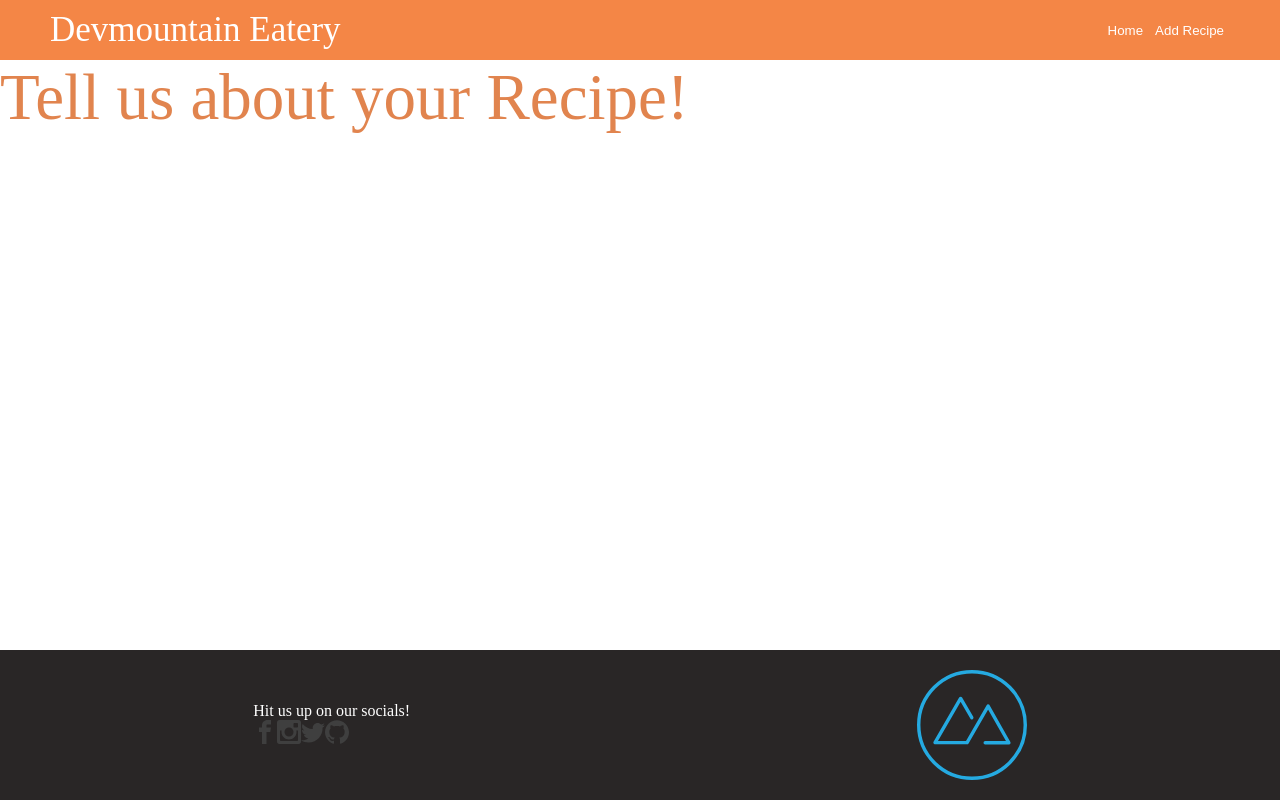
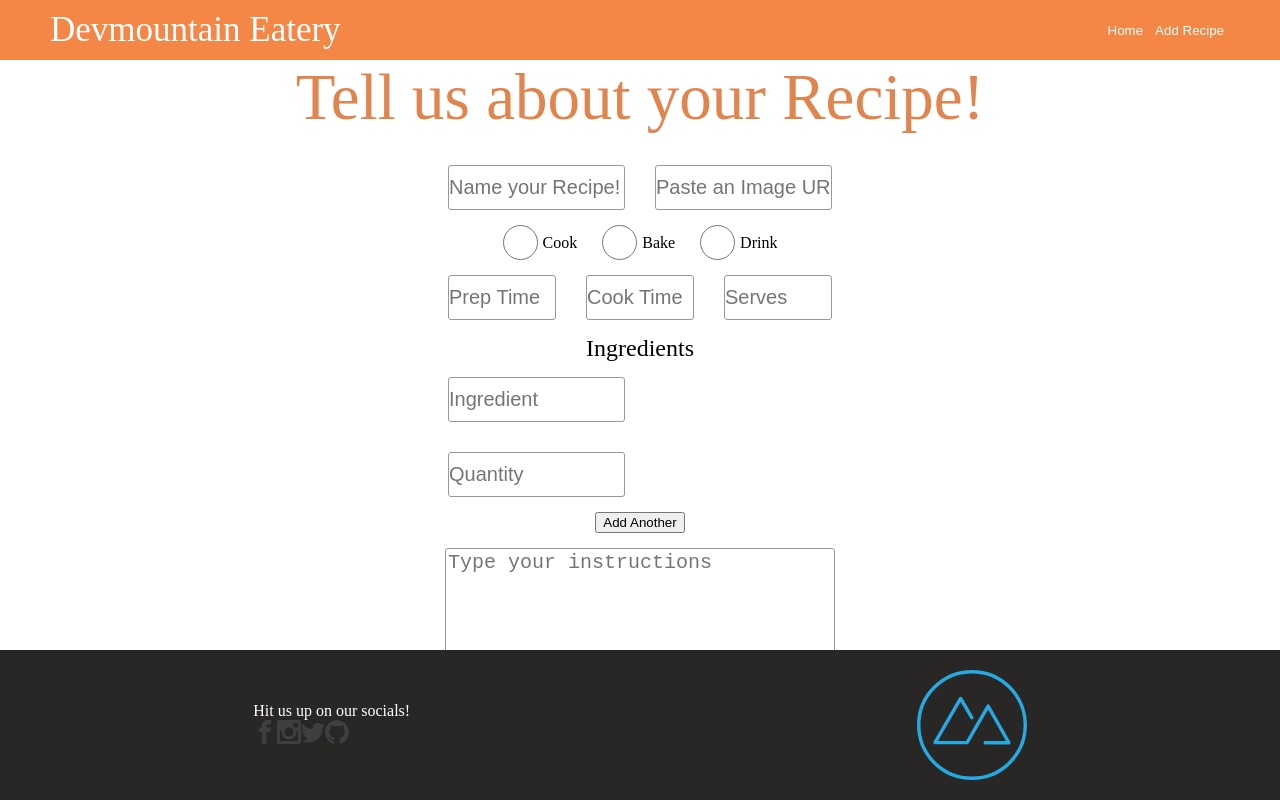
Before and after one commit to chaltu11hassan/project-3-recipe-app, a React (Create React App) app: page /newRecipe in a window 1280 px wide. Built offline with nearby package versions, Linux system fonts and the light colour scheme.

Commit message:
recpie card and form updated

```diff
--- /dev/null
+++ b/src/components/detailComponents/DetailImg.jsx
@@ -0,0 +1,24 @@
+import React from "react";
+import styles from "./Details.module.css";
+import moreStyles from '../homeComponents/Home.module.css'
+
+const DetailImage = ({ image, title }) => {
+  const backgroundString = `--background: url(${image})`
+  return (
+    <div
+      // className={moreStyles.add_banner}
+      className={styles.banner}
+      style={{
+        backgroundSize: "cover",
+        background: `linear-gradient(190deg, rgba(0, 0, 0, 0.8), rgba(0, 0, 0, 0.8)), url(${image})`
+      }}
+    // style={{backgroundString}}
+    >
+      <div className={styles.add_txt}>
+        <h1>{title}</h1>
+      </div>
+    </div>
+  );
+};
+
+export default DetailImage;
--- a/src/components/detailComponents/DetailScreen.jsx
+++ b/src/components/detailComponents/DetailScreen.jsx
@@ -1,9 +1,50 @@
-import React from 'react'
+import React, { useEffect, useState } from "react";
+import { useParams } from "react-router-dom";
+import DetailImg from "./DetailImg";
+import axios from "axios";
+import styles from "./Details.module.css";
 
 const DetailScreen = () => {
+  const { id } = useParams();
+  // The rest of your component...
+  const [recipe, setRecipe] = useState({});
+  const url = "https://recipes.devmountain.com";
+  console.log(recipe);
+
+  useEffect(() => {
+    axios
+      .get(`${url}/recipes/${id}`)
+      .then((res) => {
+      setRecipe(res.data);
+    });
+  }, []);
+
+
   return (
     <section>
-      {/* Welcome to the details page! This page will be reusable. Follow instructions to know what to do here. */}
+      <DetailImg image={recipe.image_url} title={recipe.recipe_name} />
+      <div className={styles.details_container}>
+        {/* <div className={styles.detail_half}> */}
+          <div className={styles.ingredients_container}>
+            <h2>Recipe</h2>
+            <h4>Prep Time: {recipe.prep_time}</h4>
+            <h4>Cook Time: {recipe.cook_time}</h4>
+            <h4>Serves: {recipe.serves}</h4>
+            <br/>
+            <h2>Ingredients</h2>
+            {recipe.ingredients && recipe.ingredients.map((ing, index) => {
+              return <h4>{ing.quantity} {ing.ingredient}</h4>
+            })}
+          </div>
+        {/* </div> */}
+
+        <div className={styles.instruction_container}>
+          <h2>Instructions</h2>
+          <p style={{ whiteSpace: "pre-wrap" }}>
+            {recipe.instructions && JSON.parse(recipe.instructions)}
+          </p>
+        </div>
+      </div>
     </section>
   );
 };
--- /dev/null
+++ b/src/components/detailComponents/Details.module.css
@@ -0,0 +1,50 @@
+.banner {
+    width: 100%;
+    height: 450px;
+    display: flex;
+    flex-direction: column;
+    align-items: center;
+    justify-content: center;
+    gap: 30px;
+    color: white;
+    background-size: cover;
+    margin-bottom: 30px;
+    /* background: linear-gradient(
+      rgba(0, 0, 0, 0.8),
+      rgba(0, 0, 0, 0.8)
+    ) center center fixed no-repeat,
+    url(--background); */
+  }
+
+  .details_container {
+    width: 60%;
+    display: flex;
+    flex-direction: row;
+    justify-content: space-around;
+    gap: 15px;
+  }
+
+  .details_container h2 {
+    color: black;
+    text-align: center;
+  }
+
+  .detail_half {
+    width: 100%;
+  }
+
+  .instruction_container {
+    max-width: 550px;
+    box-shadow: 0px 3px 10px rgba(0,0,0,0.6);
+    box-sizing: border-box;
+    padding: 12px;
+    border-radius: 3px;
+  }
+
+  .ingredients_container {
+    width: 300px;
+    box-shadow: 0px 3px 10px rgba(0,0,0,0.6);
+    box-sizing: border-box;
+    padding: 12px;
+    border-radius: 3px;
+  }
--- /dev/null
+++ b/src/components/newRecipeComponents/NewRecipe.module.css
@@ -0,0 +1,82 @@
+form {
+    display: flex;
+    flex-direction: column;
+    align-items: center;
+    width: 30vw;
+    height: fit-content;
+    gap: 15px;
+    margin-top: 30px;
+  }
+
+  section {
+    display: flex;
+    flex-direction: column;
+    align-items: center;
+  }
+
+   form input, form textarea {
+    border: 1px solid #989898;
+    border-radius: 3px;
+    font-size: 20px;
+  }
+  form input[type=radio] {
+    height: 35px;
+    width: 35px;
+    border: 3px;
+  }
+
+  form label {
+    font-size: 20px;
+  }
+
+  form input:focus {
+    --color: hsl(var(--primary-color), var(--l));
+    border: 1px solid var(--color)
+  }
+
+  form h5 {
+    color: black;
+  }
+
+  textarea {
+    width: 100%;
+  }
+
+  .radio_container {
+    display: flex;
+    width: 100%;
+    justify-content: center;
+    gap: 25px;
+  }
+
+  .radio_container span {
+    display: flex;
+    align-items: center;
+    gap: 5px;
+  }
+
+  .input_container {
+    display: flex;
+    flex-wrap: nowrap;
+    justify-content: space-between;
+    gap: 30px;
+    width: 100%;
+  }
+
+  .input_container input {
+    width: 100%;
+  }
+  /* .input_container div {
+    width: 100%;
+  } */
+
+  .ingredient_inputs {
+    display: flex;
+    flex-direction: column;
+    gap: 30px;
+    width: 50%;
+  }
+
+  ul {
+    width: 50%;
+  }
--- a/src/components/newRecipeComponents/NewRecipeScreen.jsx
+++ b/src/components/newRecipeComponents/NewRecipeScreen.jsx
@@ -1,10 +1,159 @@
-import React from "react";
+
+import React, { useState } from "react";
+import styles from "./NewRecipe.module.css";
+import { Formik } from "formik";
+import axios from "axios";
 
 const NewRecipeScreen = () => {
+  const [ingredients, setIngredients] = useState([]);
+  const [name, setName] = useState("");
+  const [quantity, setQuantity] = useState("");
+  const url = "https://recipes.devmountain.com";
+
+  const addIngredient = () => {
+    setIngredients([...ingredients, { name, quantity }]);
+    setName("");
+    setQuantity("");
+  };
+
+  const initialValues = {
+    type: "",
+    recipeName: "",
+    imageURL: "",
+    prepTime: "",
+    cookTime: "",
+    serves: "",
+    ingredients: [],
+    instructions: "",
+  };
+
+  const onSubmit = (values) => {
+    values.ingredients = ingredients;
+    console.log(values);
+  };
+  //   axios
+  //     .post(`https://recipes.devmountain.com/recipes`, values)
+  //     .then((res) => {
+  //       console.log(res.data);
+  //     })
+  //     .catch((err) => {
+  //       console.log(err);
+  //     });
+  // };
+
+  const ingredientDisplay = ingredients.map((ing) => {
+    return (
+      <li>
+        {ing.quantity} {ing.name}
+      </li>
+    );
+  });
+
   return (
     <section>
       <h1>Tell us about your Recipe!</h1>
-      {/* Here you will have a large form. Be prepared, part 4 will have you build this form in detail, and part 5 will have you style it. Do your best! */}
+      <Formik initialValues={initialValues} onSubmit={onSubmit}>
+        {({ values, handleChange, handleSubmit }) => (
+          <form onSubmit={handleSubmit}>
+            <div className={styles.input_container}>
+              <input
+                placeholder="Name your Recipe!"
+                value={values.recipeName}
+                onChange={handleChange}
+                name="recipeName"
+              />
+              <input
+                placeholder="Paste an Image URL"
+                value={values.imageURL}
+                onChange={handleChange}
+                name="imageURL"
+              />
+            </div>
+            <div className={styles.radio_container}>
+              <span>
+                <input
+                  type="radio"
+                  value="Cook"
+                  onChange={handleChange}
+                  name="type"
+                />
+                <h5>Cook</h5>
+              </span>
+              <span>
+                <input
+                  type="radio"
+                  value="Bake"
+                  onChange={handleChange}
+                  name="type"
+                />
+                <h5>Bake</h5>
+              </span>
+              <span>
+                <input
+                  type="radio"
+                  value="Drink"
+                  onChange={handleChange}
+                  name="type"
+                />
+                <h5>Drink</h5>
+              </span>
+            </div>
+            <div className={styles.input_container}>
+              <input
+                placeholder="Prep Time"
+                value={values.prepTime}
+                onChange={handleChange}
+                name="prepTime"
+              />
+              <input
+                placeholder="Cook Time"
+                value={values.cookTime}
+                onChange={handleChange}
+                name="cookTime"
+              />
+              <input
+                placeholder="Serves"
+                value={values.serves}
+                onChange={handleChange}
+                name="serves"
+              />
+            </div>
+            <h3>Ingredients</h3>
+            <div className={styles.input_container}>
+              <div className={styles.ingredient_inputs}>
+                <input
+                  placeholder="Ingredient"
+                  value={name}
+                  onChange={(e) => setName(e.target.value)}
+                />
+                <input
+                  placeholder="Quantity"
+                  value={quantity}
+                  onChange={(e) => setQuantity(e.target.value)}
+                />
+              </div>
+              <ul>{ingredientDisplay}</ul>
+            </div>
+            <button
+              type="button"
+              className="orange-btn"
+              onClick={addIngredient}
+            >
+              Add Another
+            </button>
+            <textarea
+              placeholder="Type your instructions"
+              rows={5}
+              value={values.instructions}
+              onChange={handleChange}
+              name="instructions"
+            />
+            <button type="submit" className="blue-btn">
+              Submit
+            </button>
+          </form>
+        )}
+      </Formik>
     </section>
   );
 };
```
